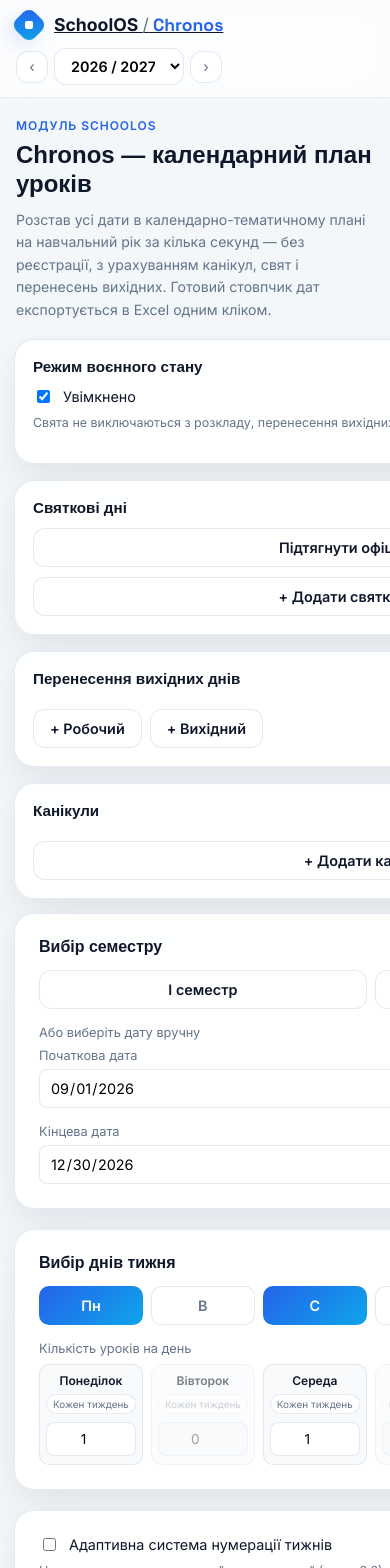
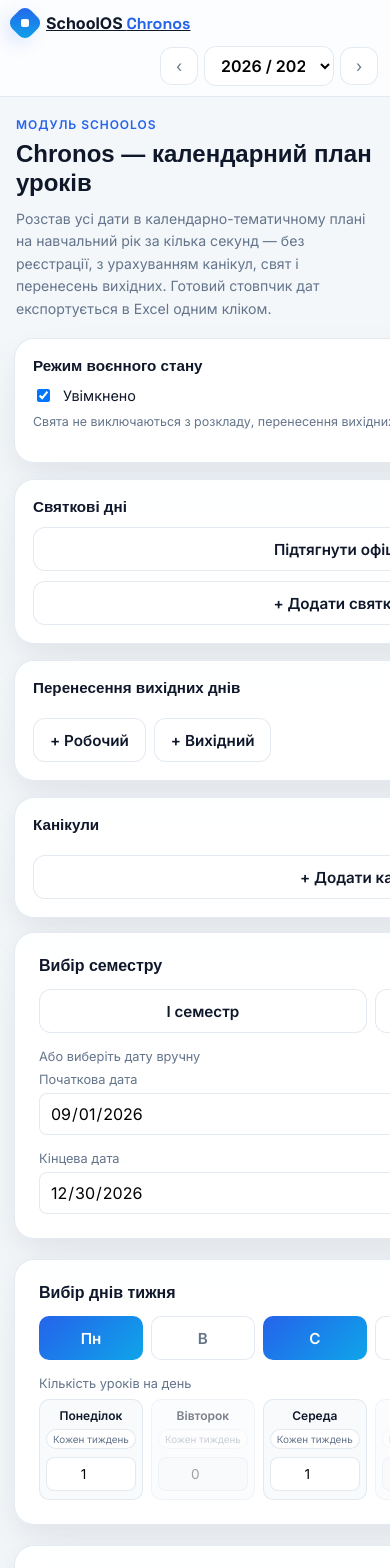
Before and after one commit to schoolosua/schoolosua.github.io, a React (Vite) app in the folder chronos/: page / in a window 390 px wide. Shown: the top 1568 px of the page. Built offline with nearby package versions, Linux system fonts and the light colour scheme; a web font is replaced by a local one.

Commit message:
Оптимізація Chronos під мобільні: тап-таргети, 16px інпути, компактний топбар

```diff
--- a/chronos/src/styles.css
+++ b/chronos/src/styles.css
@@ -197,6 +197,33 @@ button, input, select {
     gap: 10px;
   }
 
+  .topbar .logo {
+    font-size: 1rem;
+  }
+
+  .year-switcher {
+    margin-left: auto;
+  }
+
+  body {
+    font-size: 16px;
+  }
+
+  input,
+  select,
+  button {
+    font-size: 16px;
+  }
+
+  .entry-row input[type='date'],
+  .entry-row select,
+  .entry-name,
+  .date-range-row input,
+  .weekday-cell input[type='number'],
+  .weekday-pair input[type='number'] {
+    font-size: 16px;
+  }
+
   .layout {
     padding: 14px 14px 60px;
     gap: 14px;
@@ -215,6 +242,10 @@ button, input, select {
 
   .weekday-cell-grid {
     grid-template-columns: repeat(2, 1fr);
+  }
+
+  .entry-row-top input[type='date'] {
+    width: 100%;
   }
 
   .results-head {
@@ -243,11 +274,41 @@ button, input, select {
   .btn-choice {
     flex: 1 1 100%;
   }
+
+  .btn-primary,
+  .btn-secondary,
+  .btn-choice,
+  .weekday-btn {
+    min-height: 44px;
+    font-size: 0.95rem;
+  }
+
+  .icon-btn {
+    width: 38px;
+    height: 38px;
+  }
+
+  .switch-row {
+    font-size: 1rem;
+  }
 }
 
 @media (max-width: 420px) {
   .weekday-toggle-row {
     grid-template-columns: repeat(3, 1fr);
+  }
+
+  .topbar {
+    padding: 10px 12px;
+  }
+
+  .logo {
+    font-size: 0.95rem;
+    gap: 8px;
+  }
+
+  .logo-sep {
+    display: none;
   }
 
   .year-switcher select {
```
